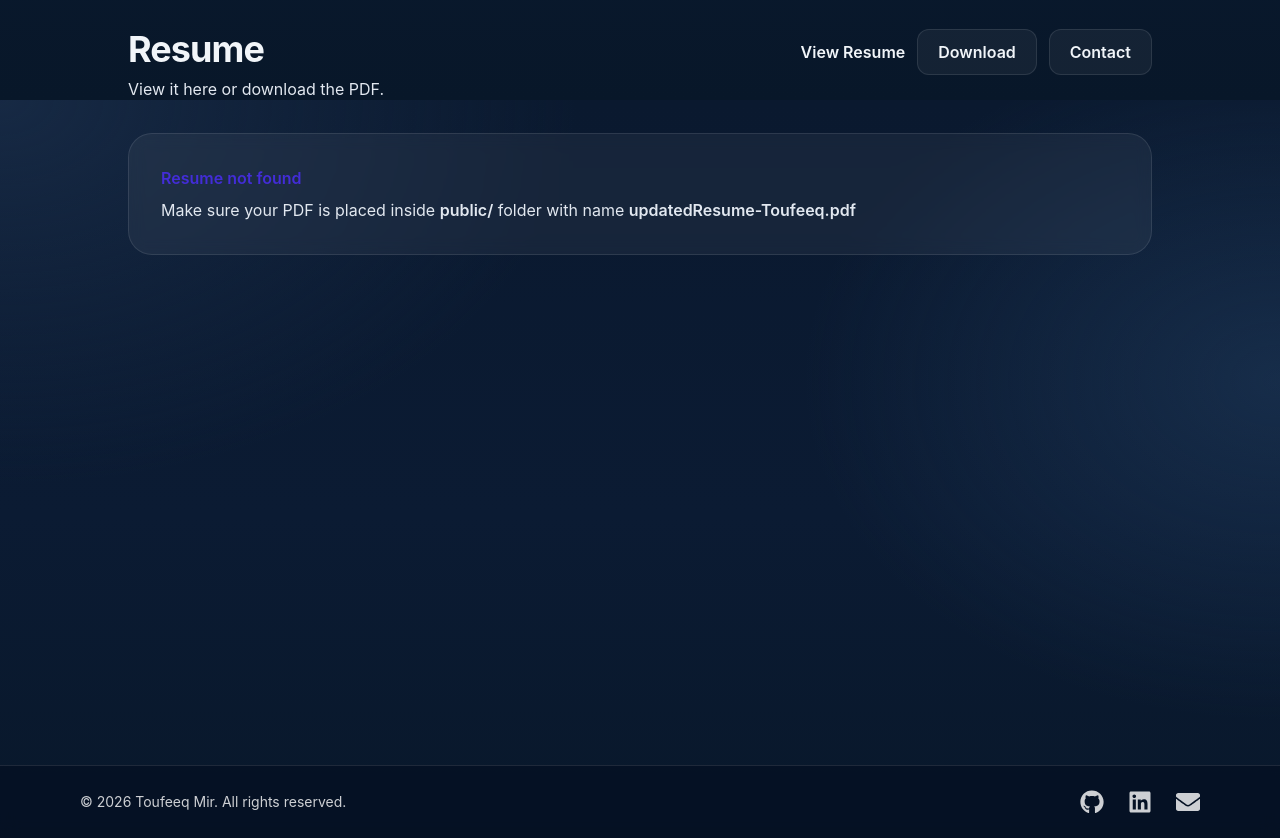
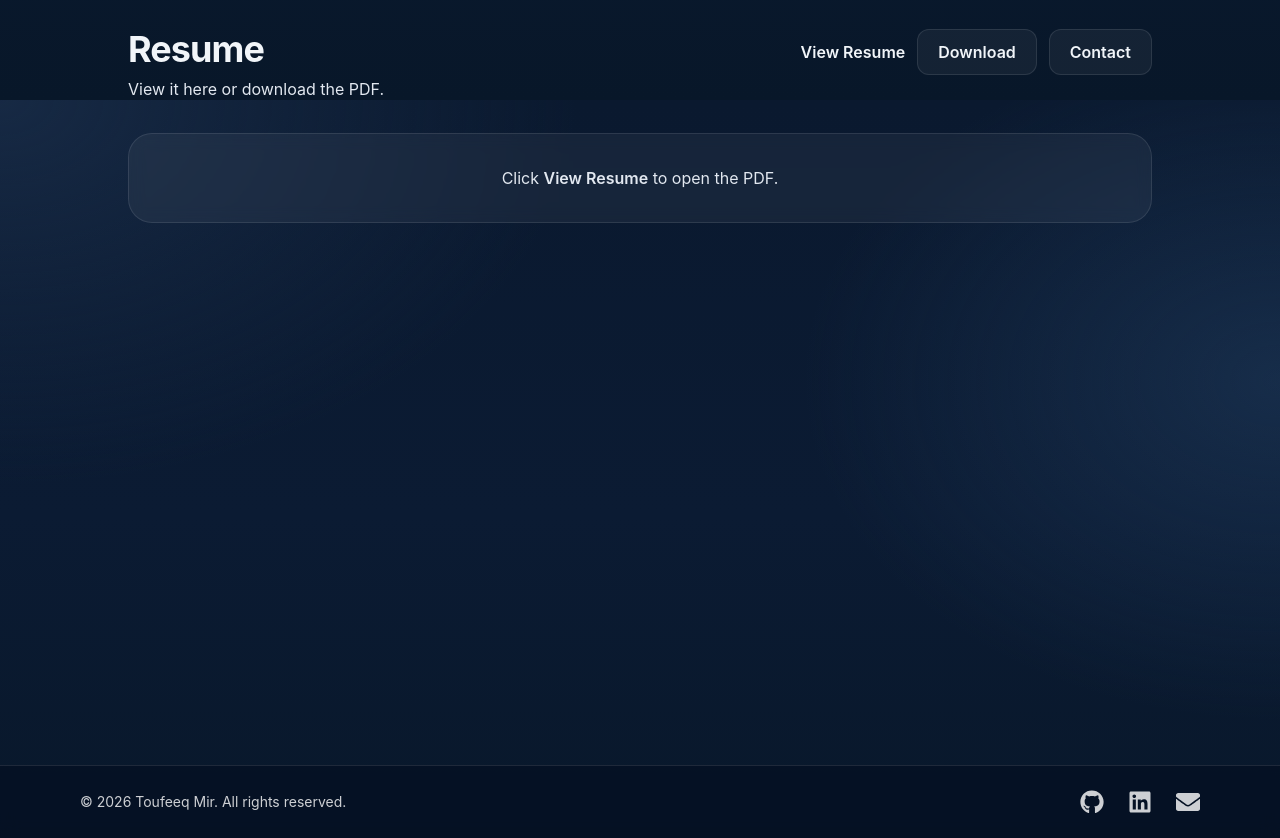
Before and after one commit to Toufeeqmir/Portfilo, a React (Vite) app: page / in a window 1280 px wide. Shown: the part 3900-4738 px from the top of the page. Built offline with nearby package versions, Linux system fonts and the light colour scheme; no server answers.

Commit message:
updated resume

```diff
--- a/src/components/Resume.jsx
+++ b/src/components/Resume.jsx
@@ -1,90 +1,10 @@
-import React, { useEffect, useState } from "react";
+import React, { useState } from "react";
 
-const RESUME_PATH = "/updatedResume-Toufeeq.pdf";
+const RESUME_PATH = "/Toufeeq_Mir_Resume%20(3).pdf";
 
 function Resume() {
-  const [isAvailable, setIsAvailable] = useState(null);
   const [showViewer, setShowViewer] = useState(false);
-  const [isChecking, setIsChecking] = useState(false);
-
-  useEffect(() => {
-    let cancelled = false;
-
-    const validatePdf = async () => {
-      try {
-        const res = await fetch(RESUME_PATH, {
-          method: "GET",
-          cache: "no-store",
-          headers: {
-            Range: "bytes=0-4",
-            Accept: "application/pdf,*/*",
-          },
-        });
-
-        if (!res.ok) return false;
-
-        const buf = await res.arrayBuffer();
-        const bytes = new Uint8Array(buf);
-
-        return (
-          bytes.length >= 4 &&
-          bytes[0] === 0x25 &&
-          bytes[1] === 0x50 &&
-          bytes[2] === 0x44 &&
-          bytes[3] === 0x46
-        );
-      } catch {
-        return false;
-      }
-    };
-
-    validatePdf().then((ok) => {
-      if (!cancelled) setIsAvailable(ok);
-    });
-
-    return () => {
-      cancelled = true;
-    };
-  }, []);
-
-  const handleView = async () => {
-    setIsChecking(true);
-
-    try {
-      const res = await fetch(RESUME_PATH, {
-        method: "GET",
-        cache: "no-store",
-        headers: {
-          Range: "bytes=0-4",
-          Accept: "application/pdf,*/*",
-        },
-      });
-
-      if (!res.ok) {
-        setIsAvailable(false);
-        setShowViewer(false);
-        return;
-      }
-
-      const buf = await res.arrayBuffer();
-      const bytes = new Uint8Array(buf);
-
-      const ok =
-        bytes.length >= 4 &&
-        bytes[0] === 0x25 &&
-        bytes[1] === 0x50 &&
-        bytes[2] === 0x44 &&
-        bytes[3] === 0x46;
-
-      setIsAvailable(ok);
-      setShowViewer(ok);
-    } catch {
-      setIsAvailable(false);
-      setShowViewer(false);
-    } finally {
-      setIsChecking(false);
-    }
-  };
+  const handleView = () => setShowViewer(true);
 
   return (
     <section
@@ -106,10 +26,9 @@ function Resume() {
             <button
               type="button"
               onClick={handleView}
-              disabled={isChecking}
-              className="inline-flex items-center justify-center px-5 py-2.5 rounded-xl border border-indigo-200 bg-indigo-600 text-white font-semibold hover:bg-indigo-700 transition disabled:opacity-50 disabled:cursor-not-allowed"
+              className="inline-flex items-center justify-center px-5 py-2.5 rounded-xl border border-indigo-200 bg-indigo-600 text-white font-semibold hover:bg-indigo-700 transition"
             >
-              {isChecking ? "Checking..." : "View Resume"}
+              View Resume
             </button>
 
             <a
@@ -130,26 +49,7 @@ function Resume() {
         </div>
 
         <div className="rounded-3xl border border-white/10 bg-white/5 backdrop-blur p-6 md:p-8">
-          {isAvailable === null && (
-            <div className="text-slate-200">Loading resume...</div>
-          )}
-
-          {isAvailable === false && (
-            <div>
-              <p className="text-indigo-700 font-semibold mb-2">
-                Resume not found
-              </p>
-              <p className="text-slate-200">
-                Make sure your PDF is placed inside{" "}
-                <span className="font-semibold">public/</span> folder with name{" "}
-                <span className="font-semibold">
-                   updatedResume-Toufeeq.pdf
-                </span>
-              </p>
-            </div>
-          )}
-
-          {isAvailable === true && !showViewer && (
+          {!showViewer && (
             <div className="text-center">
               <p className="text-slate-200">
                 Click <span className="font-semibold">View Resume</span> to open the PDF.
@@ -157,7 +57,7 @@ function Resume() {
             </div>
           )}
 
-          {isAvailable === true && showViewer && (
+          {showViewer && (
             <div className="overflow-hidden rounded-2xl border border-white/10 bg-black/20">
               <div className="flex items-center justify-between px-4 py-3 border-b border-white/10">
                 <p className="text-sm text-white/90 font-semibold">
```
Also changed, not shown: 1 other file (tests, documents, lock files or other folders).
